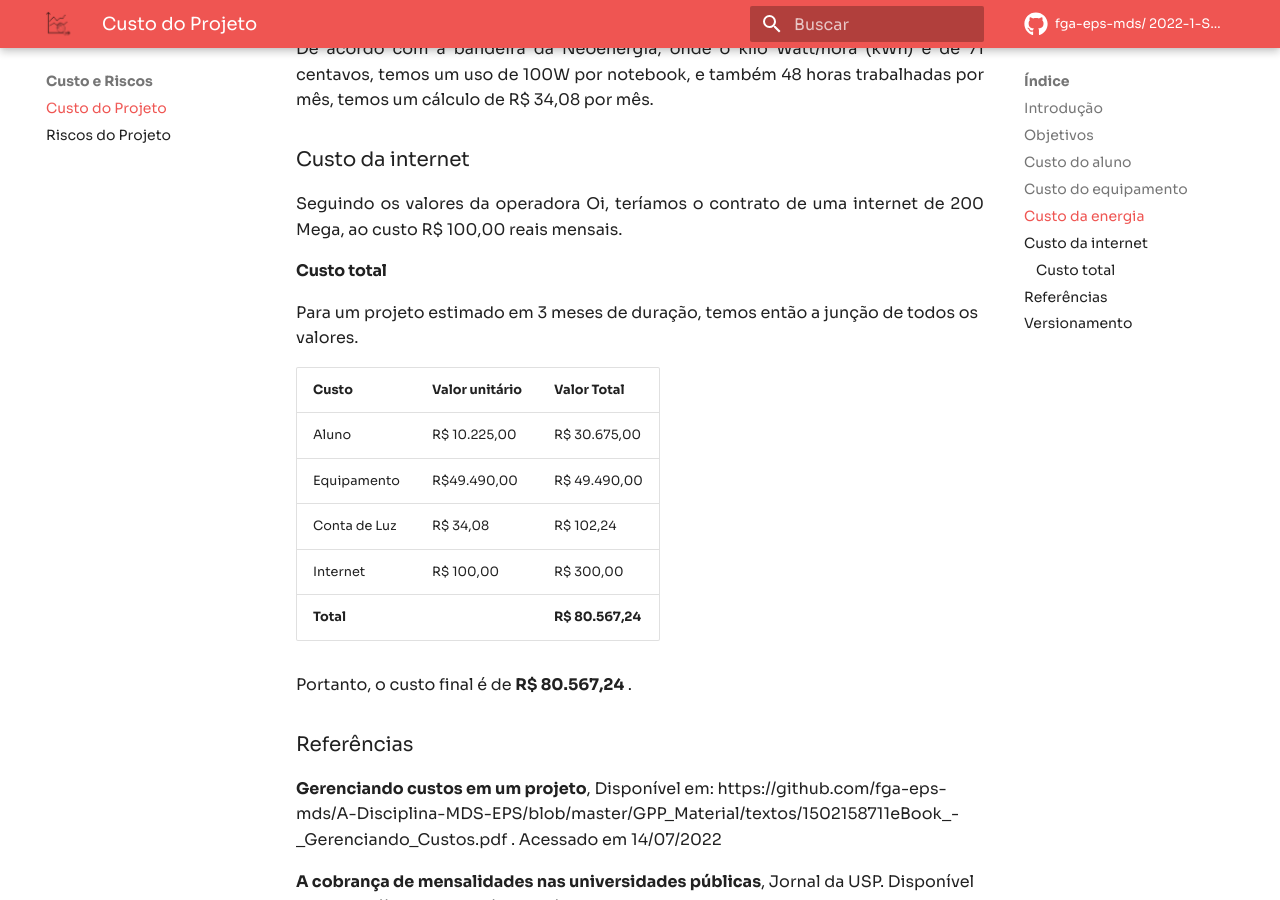
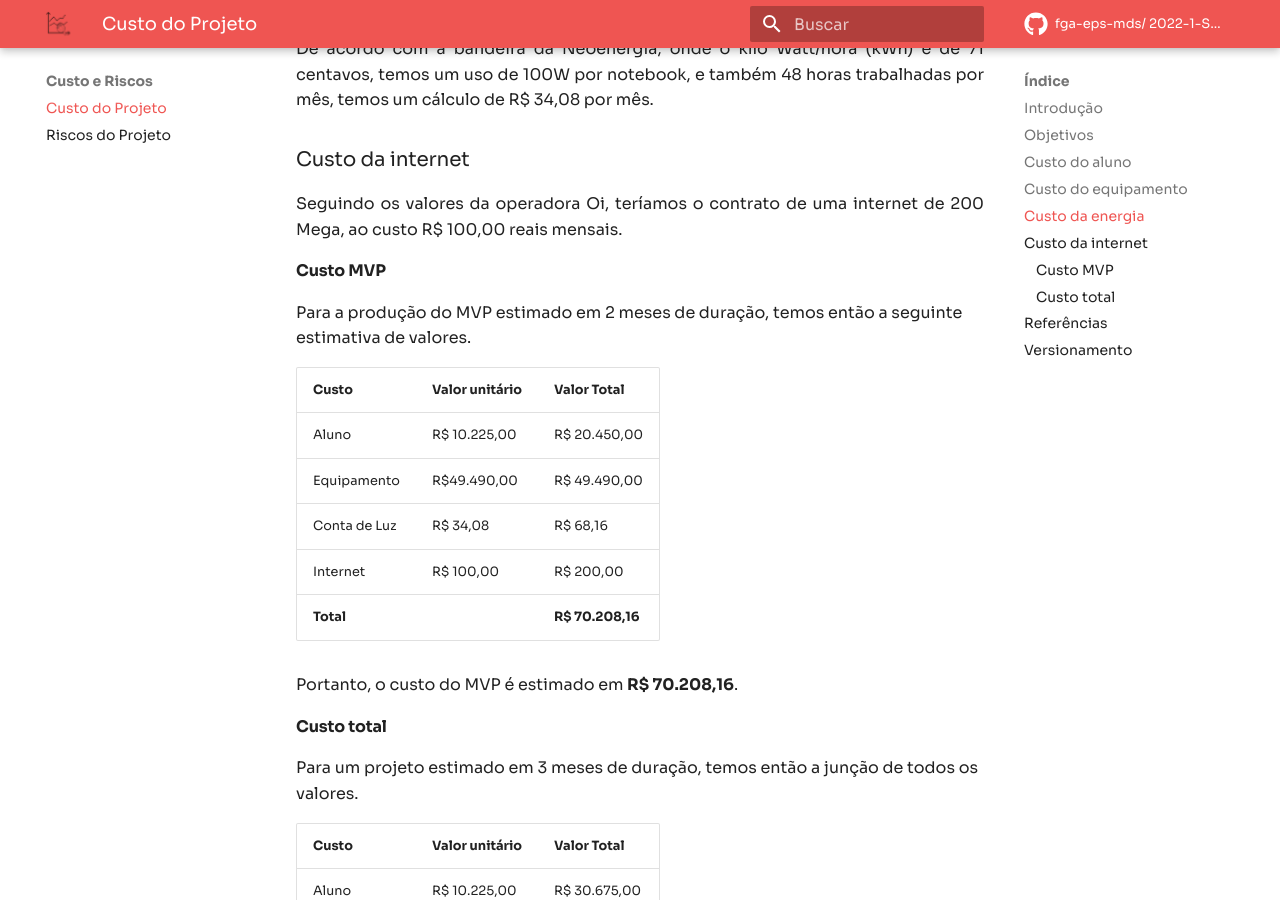
Before and after one commit to fga-eps-mds/2022-1-Visualeasy-Doc, an MkDocs documentation site: the page built from docs/documentacao/custo.md, in a window 1280 px wide and 900 px high, scrolled down 1334 px. Built offline with MkDocs 1.6.1 and Material for MkDocs 9.7.7, drawn with Linux system fonts in a browser that asks for light colours; comment, search, counter and statistics services are not loaded.

Commit message:
Adding MVP cost to custo.md

```diff
--- a/docs/documentacao/custo.md
+++ b/docs/documentacao/custo.md
@@ -31,6 +31,21 @@ ThinkPad L14 R3 | 10 Pessoas  | R$4.949,00 | R$49.490,00
 
 <p align = "justify"> Seguindo os valores da operadora Oi, teríamos o contrato de uma internet de 200 Mega, ao custo R$ 100,00 reais mensais. </p>
 
+
+#### Custo MVP
+Para a produção do MVP estimado em 2 meses de duração, temos então a seguinte estimativa de valores.
+
+Custo  | Valor unitário | Valor Total
+-|-|-
+Aluno | R$ 10.225,00 | R$ 20.450,00
+Equipamento | R$49.490,00 | R$ 49.490,00
+Conta de Luz | R$ 34,08 | R$ 68,16
+Internet | R$ 100,00 | R$ 200,00
+**Total** || **R$ 70.208,16** |
+
+
+
+Portanto, o custo do MVP é estimado em **R$ 70.208,16**.
 
 #### Custo total
 Para um projeto estimado em 3 meses de duração, temos então a junção de todos os valores.
```
